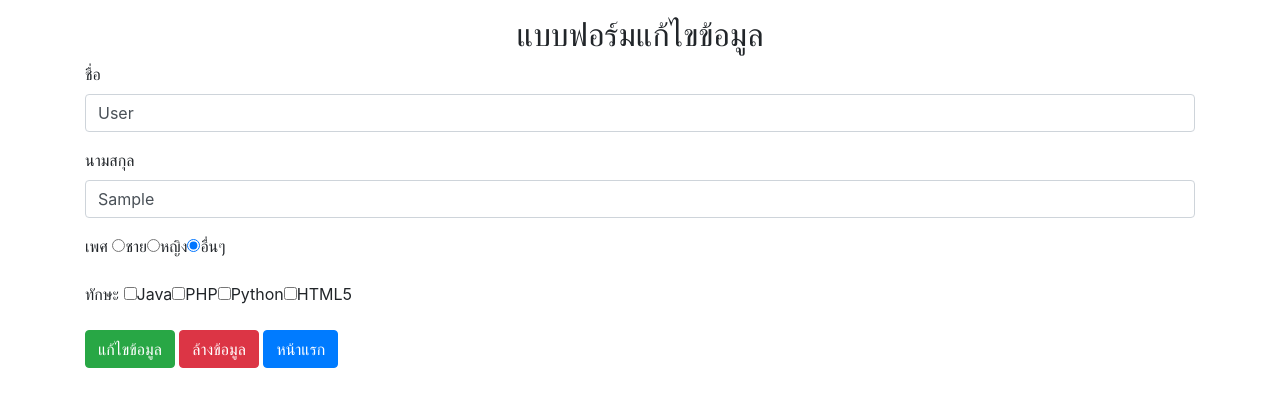
After one commit to sarttra42/DBconnect-php-, a PHP site: page /editForm.php?id=1 in a window 1280 px wide. The commit adds this page. Shown: the top 407 px of the page. Run offline with PHP 8.4, Linux system fonts and the light colour scheme; tables that the repository leaves empty or names only in its code hold one stand-in row (values such as "Sample post").

Commit message:
End Session

```diff
--- /dev/null
+++ b/editForm.php
@@ -0,0 +1,81 @@
+
+<?php
+
+$id = $_GET["id"];
+require_once("dbconnect.php");
+
+$sql = "SELECT * FROM employee WHERE id = $id";
+$result = mysqli_query($con,$sql);
+
+ $row = mysqli_fetch_row($result);
+
+ $skillarr=["Java","PHP","Python","HTML5"]; //เตรียมตัวเลือกในแบบฟอร์มทั้งหมดก่อน
+
+?>
+
+<!DOCTYPE html>
+<html lang="en">
+<head>
+    <meta charset="UTF-8">
+    <meta name="viewport" content="width=device-width, initial-scale=1.0">
+    <title>แก้ไขข้อมูลพนักงาน</title>
+    <!-- <link href="https://cdn.jsdelivr.net/npm/bootstrap@5.3.3/dist/css/bootstrap.min.css" rel="stylesheet" integrity="sha384-QWTKZyjpPEjISv5WaRU9OFeRpok6YctnYmDr5pNlyT2bRjXh0JMhjY6hW+ALEwIH" crossorigin="anonymous"> -->
+    <link rel="stylesheet" href="https://cdn.jsdelivr.net/npm/bootstrap@4.5.3/dist/css/bootstrap.min.css" integrity="sha384-TX8t27EcRE3e/ihU7zmQxVncDAy5uIKz4rEkgIXeMed4M0jlfIDPvg6uqKI2xXr2" crossorigin="anonymous">
+</head>
+<body>
+    <div class="container my-3">
+    <h2 class="text-center">แบบฟอร์มแก้ไขข้อมูล</h2>
+    <form action="updateData.php" method="POST">
+
+        <input type="hidden" value="<?php echo $row[0]?>" name="id">
+
+        <div class="form-group">
+            <label for="firstname">ชื่อ</label>
+            <input type="text" name="fname" id="" class="form-control" value="<?php echo $row[1]?>">
+        </div>
+        <div class="form-group">
+            <label for="lastname">นามสกุล</label>
+            <input type="text" name="lname" id="" class="form-control" value="<?php echo $row[2]?>" >
+        </div>
+        <div class="form-group">
+            <label for="gender">เพศ</label>
+            <?php
+            if($row[3] == "male"){
+                echo "<input type='radio' name='gender' value='male' checked>ชาย";
+                echo "<input type='radio' name='gender' value='female'>หญิง";
+                echo "<input type='radio' name='gender' value='other'>อื่นๆ";
+            }
+            else if($row[3] == "female"){
+                echo "<input type='radio' name='gender' value='male'>ชาย";
+                echo "<input type='radio' name='gender' value='female' checked>หญิง";
+                echo "<input type='radio' name='gender' value='other'>อื่นๆ";
+            }
+            else{
+                echo "<input type='radio' name='gender' value='male'>ชาย";
+                echo "<input type='radio' name='gender' value='female'>หญิง";
+                echo "<input type='radio' name='gender' value='other' checked>อื่นๆ";
+            }
+            ?>
+        </div>
+        <div class="form-group">
+            <label for="skill">ทักษะ</label>
+            <?php
+            $skillStr = explode(",",$row[4]);
+
+            foreach($skillarr as $value){
+                if(in_array($value,$skillStr)){
+                    echo "<input type='checkbox' name='skill[]' value='$value' checked>$value";
+                }else{
+                    echo "<input type='checkbox' name='skill[]' value='$value' >$value";
+                }
+            }
+
+            ?>
+        </div>
+         <input type="submit" value="แก้ไขข้อมูล" class="btn btn-success">
+         <input type="reset" value="ล้างข้อมูล" class="btn btn-danger">
+         <a href="index.php" class="btn btn-primary">หน้าแรก</a>
+        </form>
+    </div>
+</body>
+</html>
```
Also changed, not shown: index.php (+35 -14 lines), updateData.php (added, +22 -0 lines), XXX_showdata_fecthrow.php (renamed from showdata_fecthrow.php).
